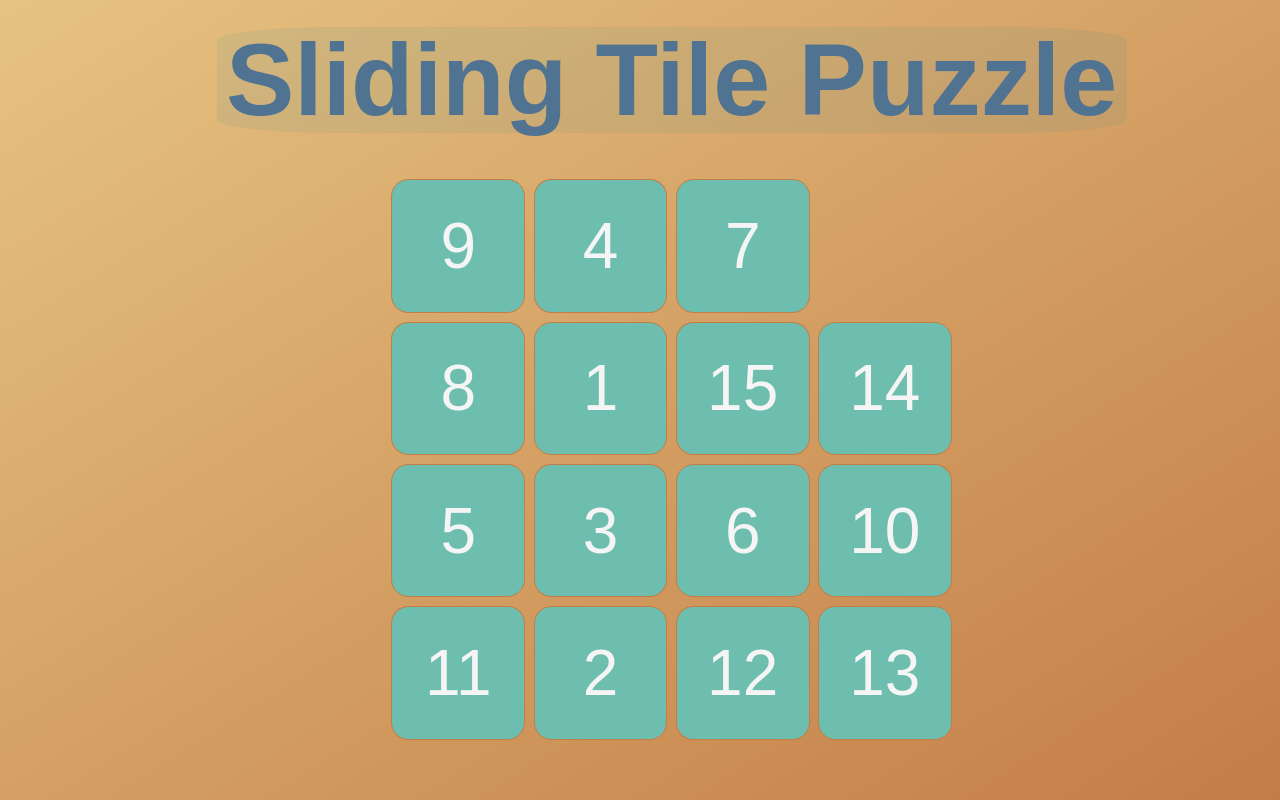
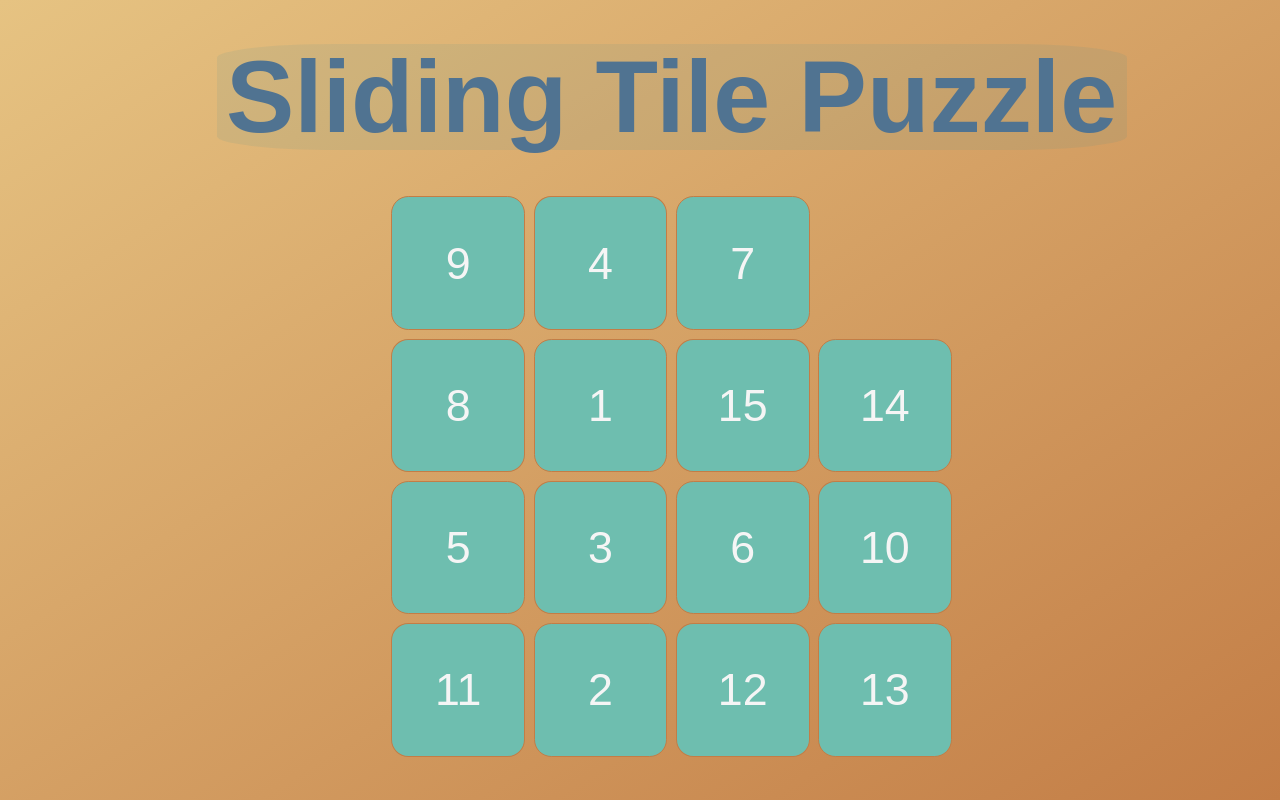
Before and after one commit to dgsmith7/sliding-tile-puzzle, a plain HTML site: page index.html in a window 1280 px wide. Shown: the top 800 px of the page. Drawn offline with Linux system fonts and the light colour scheme; a web font is replaced by a local one.

Commit message:
Fixed wonky margin on top causing overflow.

```diff
--- a/index.css
+++ b/index.css
@@ -51,6 +51,7 @@ main {
     grid-template-columns: repeat(6, 15%);
     grid-template-rows: repeat(8, 12.5%);
     grid-row-gap: 2%;
+    margin-top: 25px;
 }
 
 #messageArea {
@@ -73,7 +74,7 @@ main {
     align-content: center;
     border: 1px solid rgb(195, 125, 70);
     /*visibility: visible;*/
-    font-size: 5vw;
+    font-size: 3.5vw;
 }
 
 #titleArea {
```
